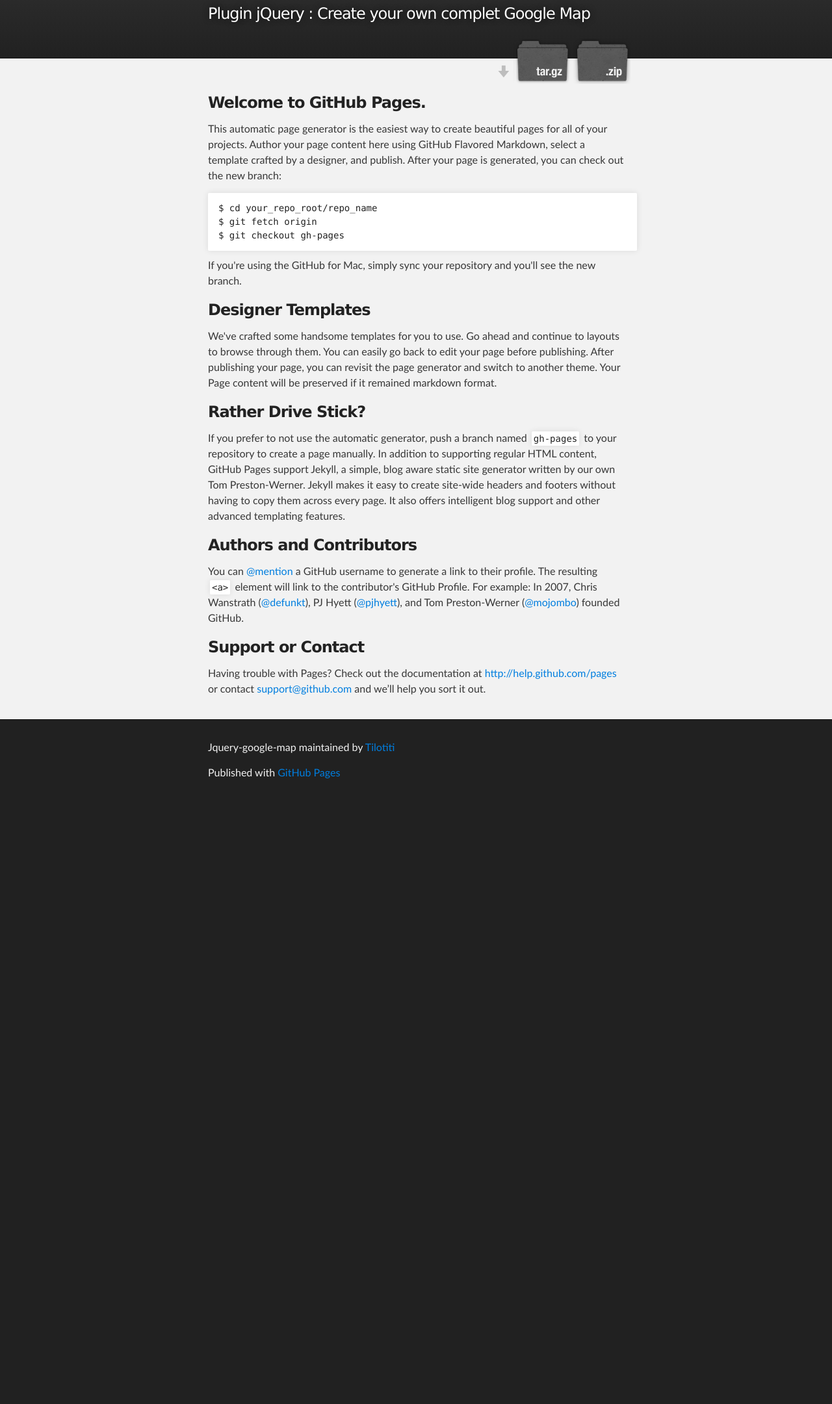
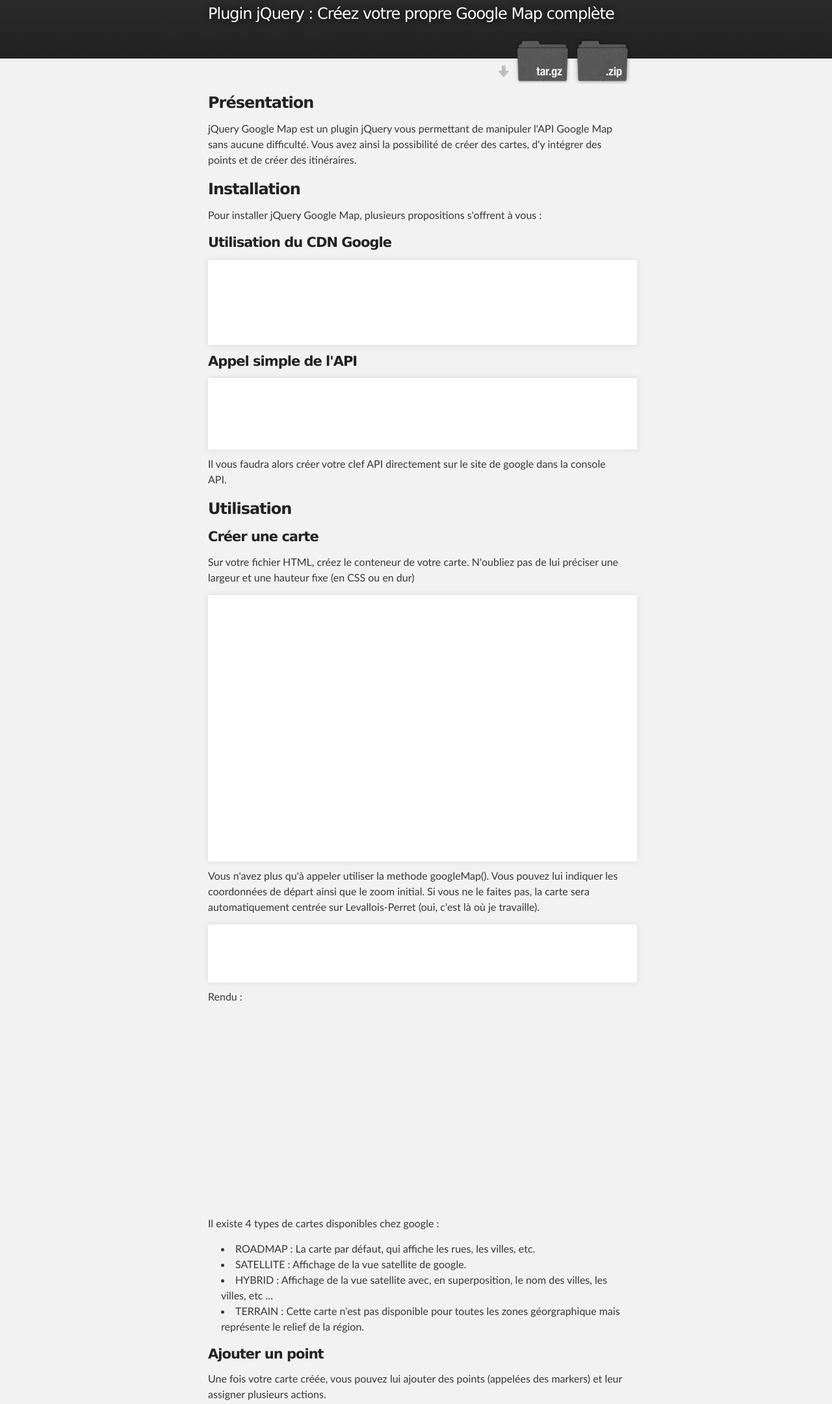
Before and after one commit to Tilotiti/jQuery-Google-Map, a plain HTML site: page index.html in a window 1280 px wide. Shown: the part 120-2281 px from the top of the page at 65% size. Before the commit the page ends 1356 px from the top, so only its background shows below. Drawn offline with nearby package versions, Linux system fonts and the light colour scheme; some packages are replaced by stand-ins of ours; a script that the page names is missing.

Commit message:
Création de la documentation

```diff
--- a/index.html
+++ b/index.html
@@ -9,6 +9,15 @@
     <link rel="stylesheet" type="text/css" media="screen" href="stylesheets/stylesheet.css">
 
     <title>Jquery-google-map</title>
+
+    <script type="text/javascript" src="http://www.google.fr/jsapi"></script>
+    <script type="text/javascript">
+      google.load("jquery", "1.7.2");
+      google.load("maps", "3", {
+      other_params: "sensor=false"
+    });
+    <script type="text/javascript" src="https://raw.github.com/Tilotiti/jQuery-Google-Map/master/jquery.googlemap.js"></script>
+</script>
   </head>
 
   <body>
@@ -16,14 +25,14 @@
     <!-- HEADER -->
     <div id="header_wrap" class="outer">
         <header class="inner">
-          <a id="forkme_banner" href="https://github.com/Tilotiti/jQuery-Google-Map">View on GitHub</a>
+          <a id="forkme_banner" href="https://github.com/Tilotiti/jQuery-Google-Map">Voir sur GitHub</a>
 
           <h1 id="project_title">Jquery-google-map</h1>
-          <h2 id="project_tagline">Plugin jQuery : Create your own complet Google Map</h2>
+          <h2 id="project_tagline">Plugin jQuery : Créez votre propre Google Map complète</h2>
 
             <section id="downloads">
-              <a class="zip_download_link" href="https://github.com/Tilotiti/jQuery-Google-Map/zipball/master">Download this project as a .zip file</a>
-              <a class="tar_download_link" href="https://github.com/Tilotiti/jQuery-Google-Map/tarball/master">Download this project as a tar.gz file</a>
+              <a class="zip_download_link" href="https://github.com/Tilotiti/jQuery-Google-Map/zipball/master">Téléchargez le .zip</a>
+              <a class="tar_download_link" href="https://github.com/Tilotiti/jQuery-Google-Map/tarball/master">Téléchargez le tar.gz</a>
             </section>
         </header>
     </div>
@@ -31,32 +40,69 @@
     <!-- MAIN CONTENT -->
     <div id="main_content_wrap" class="outer">
       <section id="main_content" class="inner">
-        <h3>Welcome to GitHub Pages.</h3>
+        <h3>Présentation</h3>
+        <p>jQuery Google Map est un plugin jQuery vous permettant de manipuler l'API Google Map sans aucune difficulté. Vous avez ainsi la possibilité de créer des cartes, d'y intégrer des points et de créer des itinéraires.</p>
 
-<p>This automatic page generator is the easiest way to create beautiful pages for all of your projects. Author your page content here using GitHub Flavored Markdown, select a template crafted by a designer, and publish. After your page is generated, you can check out the new branch:</p>
+        <h3>Installation</h3>
+        <p>Pour installer jQuery Google Map, plusieurs propositions s'offrent à vous :</p>
 
-<pre><code>$ cd your_repo_root/repo_name
-$ git fetch origin
-$ git checkout gh-pages
-</code></pre>
+        <h4>Utilisation du CDN Google</h4>
+        <pre><code>
+          <script type="text/javascript" src="http://www.google.fr/jsapi"></script>
+          <script type="text/javascript">
+            google.load("jquery", "1.7.2");
+            google.load("maps", "3", { other_params: "sensor=false" });
+          </script>
+          <script type="text/javascript" src="/jquery.googlemap.js"></script>
+        </code></pre>
 
-<p>If you're using the GitHub for Mac, simply sync your repository and you'll see the new branch.</p>
+        <h4>Appel simple de l'API</h4>
+        <pre><code>
+          <script type="text/javascript" src="/jquery.js"></script>
+          <script type="text/javascript" src="http://maps.googleapis.com/maps/api/js?key=YOUR_API_KEY&sensor=false">
+          <script type="text/javascript" src="/jquery.googlemap.js"></script>
+        </code></pre>
+        <p>Il vous faudra alors créer votre clef API directement sur le site de google dans la <a href="https://code.google.com/apis/console/" title="Console API Google"></a></a>console API</a>.</p>
 
-<h3>Designer Templates</h3>
+        <h3>Utilisation</h3>
+        <h4>Créer une carte</h4>
+        <p>Sur votre fichier HTML, créez le conteneur de votre carte. N'oubliez pas de lui préciser une largeur et une hauteur fixe (en CSS ou en dur)</p>
+        <pre><code>
+          <div id="map" style="width: 300px; height: 300px;"></div>
+        </code></pre>
 
-<p>We've crafted some handsome templates for you to use. Go ahead and continue to layouts to browse through them. You can easily go back to edit your page before publishing. After publishing your page, you can revisit the page generator and switch to another theme. Your Page content will be preserved if it remained markdown format.</p>
+        <p>Vous n'avez plus qu'à appeler utiliser la methode googleMap(). Vous pouvez lui indiquer les coordonnées de départ ainsi que le zoom initial. Si vous ne le faites pas, la carte sera automatiquement centrée sur Levallois-Perret (oui, c'est là où je travaille).</p>
+        <pre><code>
+          <script type="text/javascript">
+            $("#map").googleMap({
+              zoom: 10, // Zoom initial (optionnel)
+              coords: [48.895651, 2.290569], // Centre de la carte (optionnel)
+              type: "ROADMAP" // Type de la carte (optionnel)
+            });
+          </script>
+        </code></pre>
 
-<h3>Rather Drive Stick?</h3>
+        <p><b>Rendu :</b></p>
 
-<p>If you prefer to not use the automatic generator, push a branch named <code>gh-pages</code> to your repository to create a page manually. In addition to supporting regular HTML content, GitHub Pages support Jekyll, a simple, blog aware static site generator written by our own Tom Preston-Werner. Jekyll makes it easy to create site-wide headers and footers without having to copy them across every page. It also offers intelligent blog support and other advanced templating features.</p>
+        <div id="map1" style="width: 300px; height: 300px; margin: auto;"></div>
+        <script type="text/javascript">
+            $("#map1").googleMap({
+              zoom: 10, // Zoom initial (optionnel)
+              coords: [48.895651, 2.290569], // Centre de la carte (optionnel)
+              type: "ROADMAP" // Type de la carte (optionnel)
+            });
+        </script>
 
-<h3>Authors and Contributors</h3>
+        <p>Il existe 4 types de cartes disponibles chez google :</p>
+        <ul>
+          <li><b>ROADMAP</b> : La carte par défaut, qui affiche les rues, les villes, etc.</li>
+          <li><b>SATELLITE</b> : Affichage de la vue satellite de google.</li>
+          <li><b>HYBRID</b> : Affichage de la vue satellite avec, en superposition, le nom des villes, les villes, etc ...</li>
+          <li><b>TERRAIN</b> : Cette carte n'est pas disponible pour toutes les zones géorgraphique mais représente le relief de la région.</li>
+        </ul>
 
-<p>You can <a href="https://github.com/blog/821" class="user-mention">@mention</a> a GitHub username to generate a link to their profile. The resulting <code>&lt;a&gt;</code> element will link to the contributor's GitHub Profile. For example: In 2007, Chris Wanstrath (<a href="https://github.com/defunkt" class="user-mention">@defunkt</a>), PJ Hyett (<a href="https://github.com/pjhyett" class="user-mention">@pjhyett</a>), and Tom Preston-Werner (<a href="https://github.com/mojombo" class="user-mention">@mojombo</a>) founded GitHub.</p>
-
-<h3>Support or Contact</h3>
-
-<p>Having trouble with Pages? Check out the documentation at <a href="http://help.github.com/pages">http://help.github.com/pages</a> or contact <a href="mailto:support@github.com">support@github.com</a> and we’ll help you sort it out.</p>
+        <h4>Ajouter un point</h4>
+        <p>Une fois votre carte créée, vous pouvez lui ajouter des points (appelées des markers) et leur assigner plusieurs actions.</p>
       </section>
     </div>
 
```
